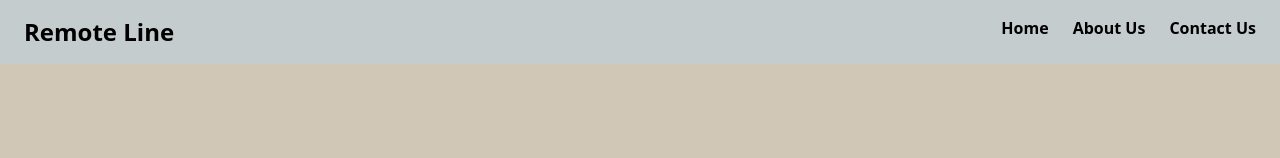
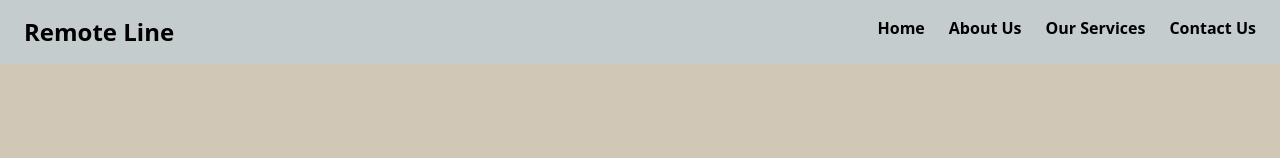
Before and after one commit to sohailabbas11/RemoteLine-Landing, a React (Create React App) app: page / in a window 1280 px wide. Shown: the top 158 px of the page. Built offline with nearby package versions, Linux system fonts and the light colour scheme.

Commit message:
new changes

```diff
--- a/package.json
+++ b/package.json
@@ -3,6 +3,10 @@
   "version": "0.1.0",
   "private": true,
   "dependencies": {
+    "@fortawesome/fontawesome-svg-core": "^6.4.0",
+    "@fortawesome/free-regular-svg-icons": "^6.4.0",
+    "@fortawesome/free-solid-svg-icons": "^6.4.0",
+    "@fortawesome/react-fontawesome": "^0.2.0",
     "@testing-library/jest-dom": "^5.16.5",
     "@testing-library/react": "^13.4.0",
     "@testing-library/user-event": "^13.5.0",
--- a/src/components/GetInformation.tsx
+++ b/src/components/GetInformation.tsx
@@ -41,7 +41,7 @@ const GetInformation = () => {
                         <div className="flex flex-row justify-around items-center">
                             <input type="checkbox" className="h-4 w-4" />
                             <p >I have readed and accepted the privacy policy</p>
-                            <button className="bg-slate-400 rounded-md text-sm h-8 w-28 cursor-pointer hover:bg-green-800">Send Request</button>
+                            <button className=" bg-slate-400 rounded-md text-sm h-8 w-28 cursor-pointer hover:bg-green-800 ">Send Request</button>
                         </div>
                     </div>
                 </form>
--- a/src/components/Header.tsx
+++ b/src/components/Header.tsx
@@ -1,14 +1,17 @@
-import React from 'react'
+import { faBars } from '@fortawesome/free-solid-svg-icons'
+import { FontAwesomeIcon } from '@fortawesome/react-fontawesome'
 
 const Header = () => {
     return (
         <div className='flex bg-[#c5ccce] justify-between py-4 fixed left-0 right-0'>
             <div className='font-bold text-2xl ml-6'>Remote Line</div>
-            <div className='font-semibold mr-6 flex flex-row gap-6 cursor-pointer'>
-                <span className=' hover:text-white'>Home</span>
-                <span className=' hover:text-white'>About Us</span>
-                <span className=' hover:text-white'>Contact Us</span>
-            </div>
+            <ul className='font-semibold mr-6 flex flex-row gap-6 cursor-pointer'>
+                <li className=' hover:text-white'>Home</li>
+                <li className=' hover:text-white'>About Us</li>
+                <li className=' hover:text-white'>Our Services</li>
+                <li className=' hover:text-white'>Contact Us</li>
+            </ul>
+            <FontAwesomeIcon icon={faBars} className='mr-6 h-6 cursor-pointer hover:text-white md:hidden' />
         </div>
     )
 }
--- a/src/components/Home.tsx
+++ b/src/components/Home.tsx
@@ -1,7 +1,7 @@
 
 const Home = () => {
     return (
-        <div className='bg-[rgb(209,199,183)] px-14 py-20 flex flex-row space-x-7'>
+        <div className='bg-[rgb(209,199,183)] px-14 py-20 flex space-x-7'>
             <div className="w-1/2 mt-20">
                 <p className="font-medium">
                     <p className="text-xl font-semibolds"> Welcome to our software house, where we bring your ideas to life!</p>
@@ -12,7 +12,7 @@ const Home = () => {
                     If you're looking for a reliable partner to help you achieve your business goals, look no further than our software house. Contact us today to discuss your project and discover how we can help you succeed!
                 </p>
             </div>
-            <div className="w-1/2 mt-20">
+            <div className="w-1/2 mt-20 ">
                 <img className=" rounded-md opacity-75" src={require('../images/marvin.jpg')} alt='' />
             </div>
 
```
Also changed, not shown: 1 other file (tests, documents, lock files or other folders).
